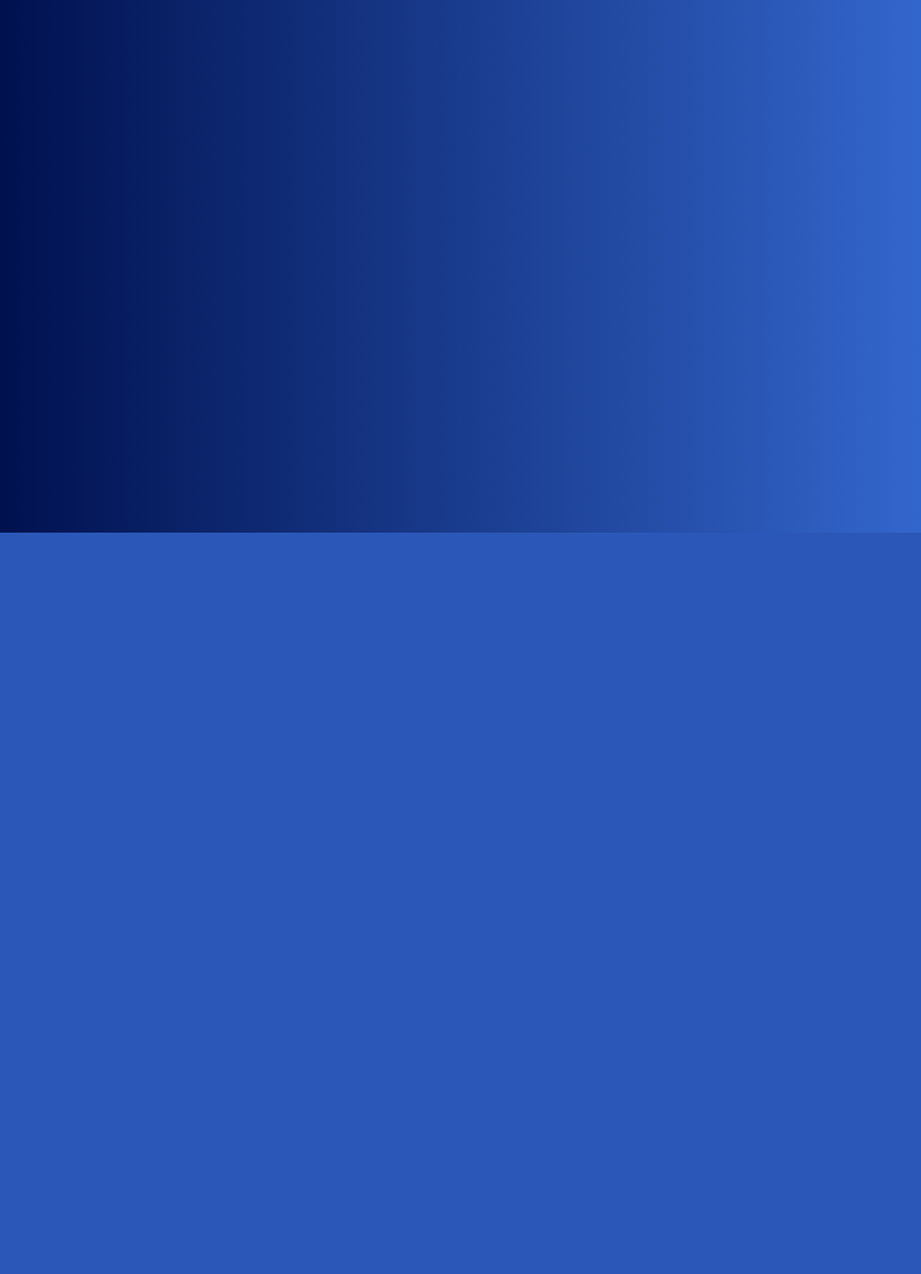
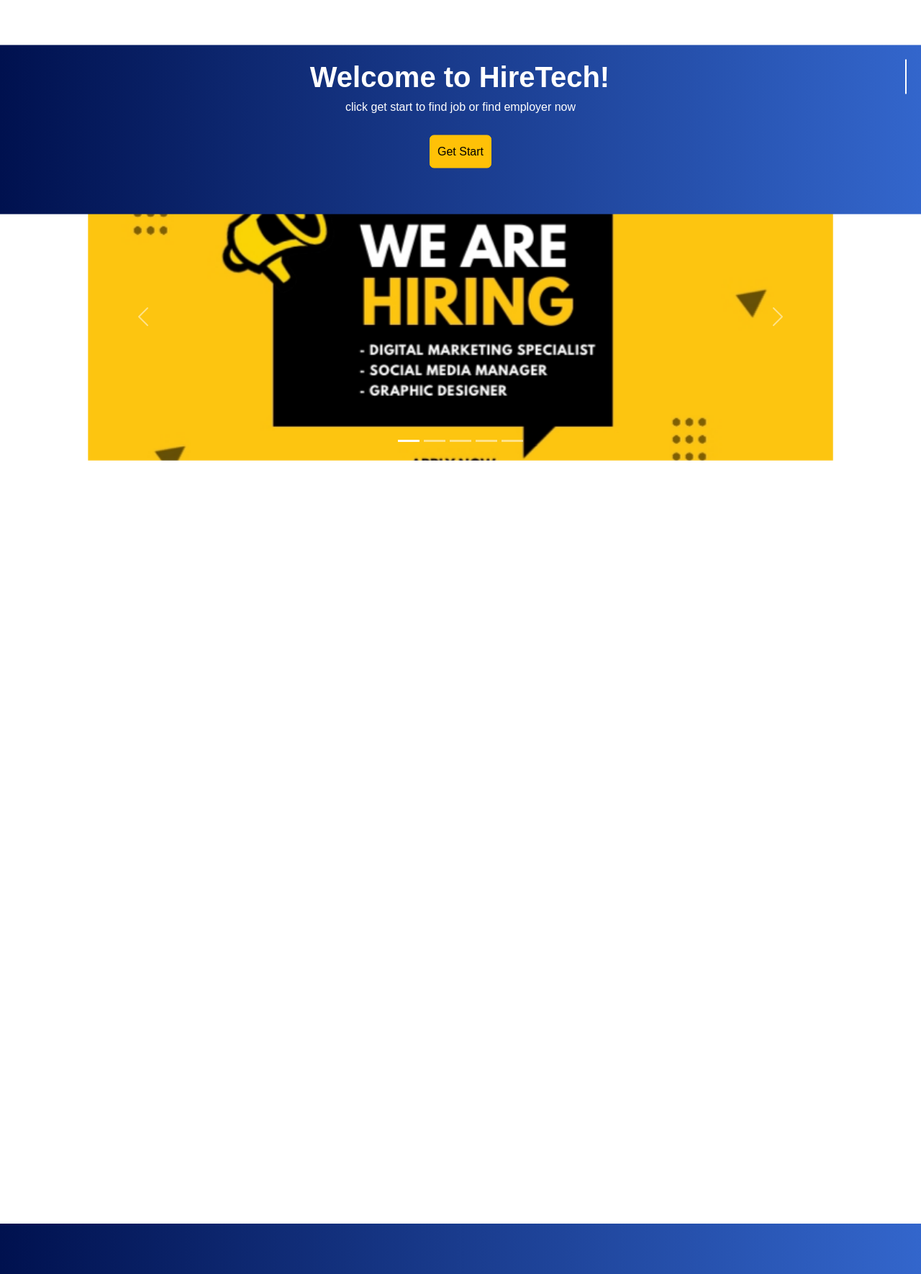
Before and after one commit to minddymind/Hire-Tech, a Flask app: page /home in a window 1280 px wide. Shown: the part 60-1830 px from the top of the page at 72% size. Before the commit the page ends 800 px from the top, so only its background shows below. Run offline with Flask 3, Linux system fonts and the light colour scheme; parts of the project's set-up code (start-up, migrations or seed data) failed here and were passed over.

Commit message:
update home

```diff
--- a/flask/app/static/css/home.css
+++ b/flask/app/static/css/home.css
@@ -1,6 +1,19 @@
+* {
+	margin: 0;
+	padding: 0;
+	box-sizing: border-box;
+}
+
+html{
+	scroll-behavior: smooth;
+	scroll-padding-top: 6rem;
+	overflow-x: hidden;
+}
+
 body {
-  background: rgb(0,17,79);
-  background: linear-gradient(90deg, rgba(0,17,79,1) 0%, rgba(51,102,204,1) 100%);
+  /* background: rgb(0,17,79);
+  background: linear-gradient(90deg, rgba(0,17,79,1) 0%, rgba(51,102,204,1) 100%); */
+	background-color: white;
   font-family: 'IBMPlexMono', sans-serif;
 }
 
@@ -15,12 +28,23 @@ a {
 }
 
 a:hover {
-	color:#3366CC;
+	color:rgb(255, 213, 0);
 }
 
 header {
-	position: relative;
+	position: fixed;
+	top: 0;
+	left: 0;
+	right: 0;
 	padding: 0 2rem;
+	display: flex;
+	align-items: center;
+	justify-content: space-between;
+	z-index: 1000;
+	background: rgb(0,17,79);
+  background: linear-gradient(90deg, rgba(0,17,79,1) 0%, rgba(51,102,204,1) 100%);
+	/* background: rgb(0,17,79);
+  background: linear-gradient(90deg, rgba(0,17,79,1) 0%, rgba(51,102,204,1) 100%); */
 	/* box-shadow: 0 2px 4px rgba(0, 0, 0, 0.2);
 	background-color: rgb(255, 255, 255, 0.1);
 	backdrop-filter: blur(50px); */
@@ -34,7 +58,10 @@ header .logo {
 
 header.sticky {
   padding: 5px 100px;
-  background: #fff;
+	background-color: none;
+	backdrop-filter: blur(10px);
+  /* background: linear-gradient(90deg, rgba(0,17,79,1) 0%, rgba(51,102,204,1) 100%); */
+
 }
 
 .navbar {
@@ -91,10 +118,117 @@ header.sticky {
 	justify-content: center;
 }
 
-header.sticky,
-header.sticky ul li a {
-  color: #000;
+.text-box-container {
+	/* display: inline-block; */
+	min-height: 100px;
+  padding: 20px;
+	width: 100%;
+	color: #fff;
+	position: absolute;
+	top: 30%;
+	left: 50%;
+	transform: translate(-50%, -50%);
+	text-align: center;
+	z-index: 2;
+  background: linear-gradient(90deg, rgba(0,17,79,1) 0%, rgba(51,102,204,1) 100%);
+	width: 100%;
+	height: 235px;
+	/* background: rgb(0,17,79);
+  background: linear-gradient(90deg, rgba(0,17,79,1) 0%, rgba(51,102,204,1) 100%); */
+	/* background-color: #fff; */
+}
 
+.writer {
+	overflow: hidden;
+  white-space: nowrap;
+  border-right: 2px solid;
+  width: 0;
+  animation: typing 1.5s steps(30, end) forwards;
+}
+
+/* The typewriter cursor effect */
+@keyframes typing {
+  from { width: 0 }
+  to { width: 100% }
+}
+
+.card-container {
+	width: 100%;
+	height: 1000px;
+}
+
+.slide {
+	display: flex;
+  align-items: center;
+  justify-content: center;
+	/* position: relative; */
+	align-items: center;
+	width: 90%;
+	margin: auto;
+	margin-top: 150px;
+	margin-bottom: 30px;
+	z-index: 1;
+}
+
+h6 {
+	margin-bottom: 30px;
+}
+
+.btn {
+  text-align: center;
+  /* font-size: 28px; */
+  padding: 10px;
+  /* width: 100px; */
+  transition: all 0.5s;
+  cursor: pointer;
+}
+
+.btn span {
+  cursor: pointer;
+  display: inline-block;
+  position: relative;
+  transition: 0.5s;
+}
+
+.btn span:after {
+  content: '\00bb';
+  position: absolute;
+  opacity: 0;
+  top: 0;
+  right: -20px;
+  transition: 0.5s;
+}
+
+
+.btn:hover span {
+  padding-right: 25px;
+}
+
+.btn:hover span:after {
+  opacity: 1;
+  right: 0;
+}
+
+.c-item {
+  height: 400px;
+}
+
+.c-img {
+  height: 100%;
+  object-fit: cover;
+  /* filter: brightness(0.6); */
+}
+
+/* .card-container {
+	background-color: #fff;
+	width: 100%;
+	height: 100px;
+} */
+
+.footer {
+	width: 100%;
+	height: 70px;
+	background: linear-gradient(90deg, rgba(0,17,79,1) 0%, rgba(51,102,204,1) 100%);
 }
 
 @media(max-width: 992px){
--- a/flask/app/static/home.html
+++ b/flask/app/static/home.html
@@ -9,14 +9,13 @@
         <link href="https://cdn.jsdelivr.net/npm/bootstrap@5.3.2/dist/css/bootstrap.min.css"
         rel="stylesheet" integrity="sha384-T3c6CoIi6uLrA9TneNEoa7RxnatzjcDSCmG1MXxSR1GAsXEV/Dwwykc2MPK8M2HN"
         crossorigin="anonymous">
+        <script defer src="https://cdn.jsdelivr.net/npm/bootstrap@5.2.1/dist/js/bootstrap.bundle.min.js"
+        integrity="sha384-u1OknCvxWvY5kfmNBILK2hRnQC3Pr17a+RTT6rIHI7NnikvbZlHgTPOOmMi466C8" crossorigin="anonymous"></script>
 
         <!-- Font awsome Libary-->
         <link rel="stylesheet" href="https://cdnjs.cloudflare.com/ajax/libs/font-awesome/6.5.1/css/all.min.css"
         integrity="sha512-DTOQO9RWCH3ppGqcWaEA1BIZOC6xxalwEsw9c2QQeAIftl+Vegovlnee1c9QX4TctnWMn13TZye+giMm8e2LwA=="
         crossorigin="anonymous" referrerpolicy="no-referrer"/>
-
-        <!-- Style sheet-->
-        <link rel="stylesheet" href="/static/css/style.css">
 
         <!-- Style sheet-->
         <link rel="stylesheet" href="/static/css/home.css">
@@ -52,7 +51,58 @@
                 <li><a href="/">Log out</a></li>
             </div>
         </header>
-        <section class="banner"></section>
+
+        <div class="text-box-container">
+            <h1 class="writer"><b>Welcome to HireTech!</b></h1>
+            <h6>click get start to find job or find employer now</h6>
+            <button type="button" class="btn btn-warning btn"><span>Get Start</span></button>
+        </div>
+
+
+        <div class="slide">
+            <div id="hero-carousel" class="carousel slide" data-bs-ride="carousel">
+                <div class="carousel-indicators">
+                    <button type="button" data-bs-target="#hero-carousel" data-bs-slide-to="0" class="active" aria-current="true" aria-label="Slide 1"></button>
+                    <button type="button" data-bs-target="#hero-carousel" data-bs-slide-to="1" aria-label="Slide 2"></button>
+                    <button type="button" data-bs-target="#hero-carousel" data-bs-slide-to="2" aria-label="Slide 3"></button>
+                    <button type="button" data-bs-target="#hero-carousel" data-bs-slide-to="3" aria-label="Slide 4"></button>
+                    <button type="button" data-bs-target="#hero-carousel" data-bs-slide-to="4" aria-label="Slide 5"></button>
+                </div>
+
+                <div class="carousel-inner">
+                    <div class="carousel-item active c-item">
+                        <img src="/static/img/poster1.jpg" class="d-block w-100 c-img" alt="Slide 1">
+                    </div>
+                    <div class="carousel-item c-item">
+                        <img src="/static/img/poster5.jpg" class="d-block w-100 c-img" alt="Slide 2">
+                    </div>
+                    <div class="carousel-item c-item">
+                        <img src="/static/img/poster3.jpg" class="d-block w-100 c-img" alt="Slide 3">
+                    </div>
+                    <div class="carousel-item c-item">
+                        <img src="/static/img/poster4.jpg" class="d-block w-100 c-img" alt="Slide 4">
+                    </div>
+                    <div class="carousel-item c-item">
+                        <img src="/static/img/poster2.jpg" class="d-block w-100 c-img" alt="Slide 5">
+                    </div>
+                </div>
+                <button class="carousel-control-prev" type="button" data-bs-target="#hero-carousel" data-bs-slide="prev">
+                    <span class="carousel-control-prev-icon" aria-hidden="true"></span>
+                    <span class="visually-hidden">Previous</span>
+                </button>
+                <button class="carousel-control-next" type="button" data-bs-target="#hero-carousel" data-bs-slide="next">
+                    <span class="carousel-control-next-icon" aria-hidden="true"></span>
+                    <span class="visually-hidden">Next</span>
+                </button>
+            </div>
+        </div>
+
+        <div class="card-container">
+        </div>
+
+        <div class="footer"></div>
+
+
         <script>
             const toggleBtn = document.querySelector('.toggle_btn')
             const toggleBtnIcon = document.querySelector('.toggle_btn i')
```
